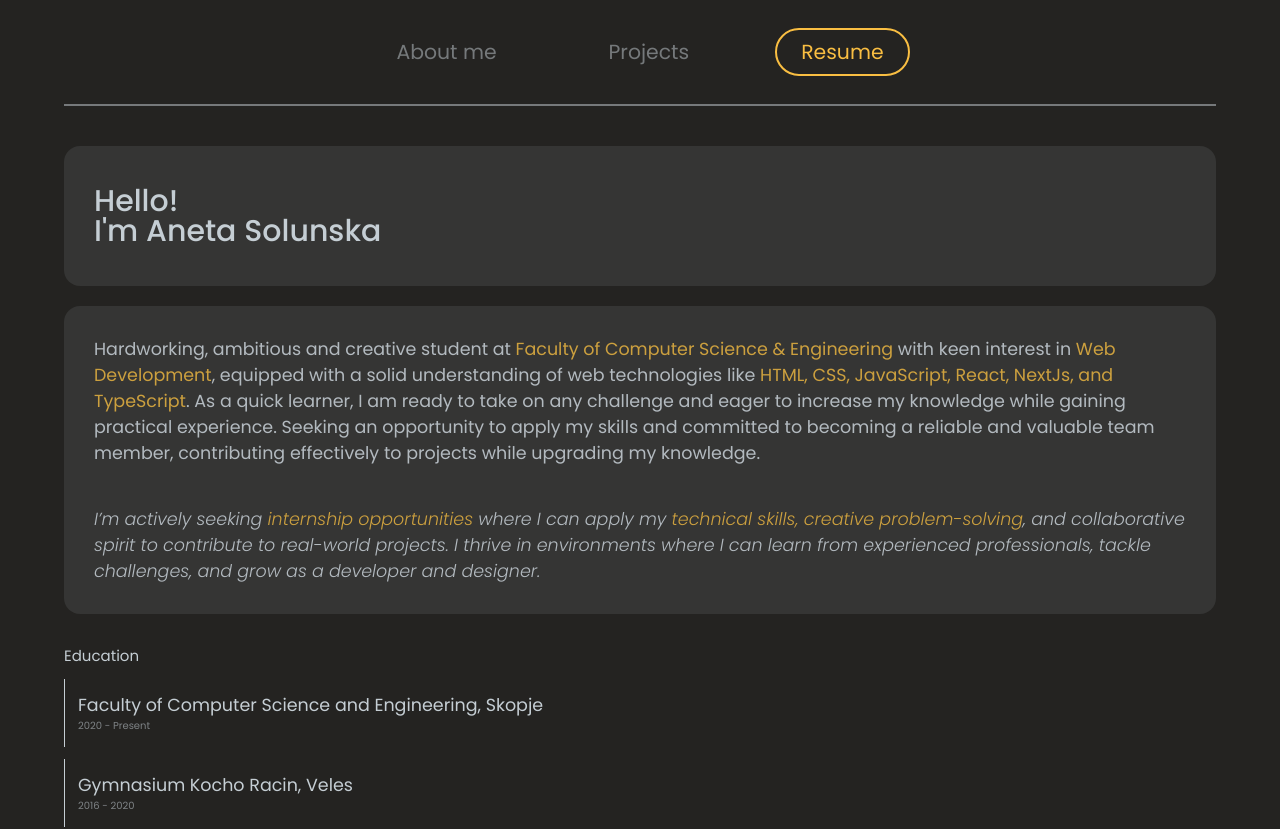
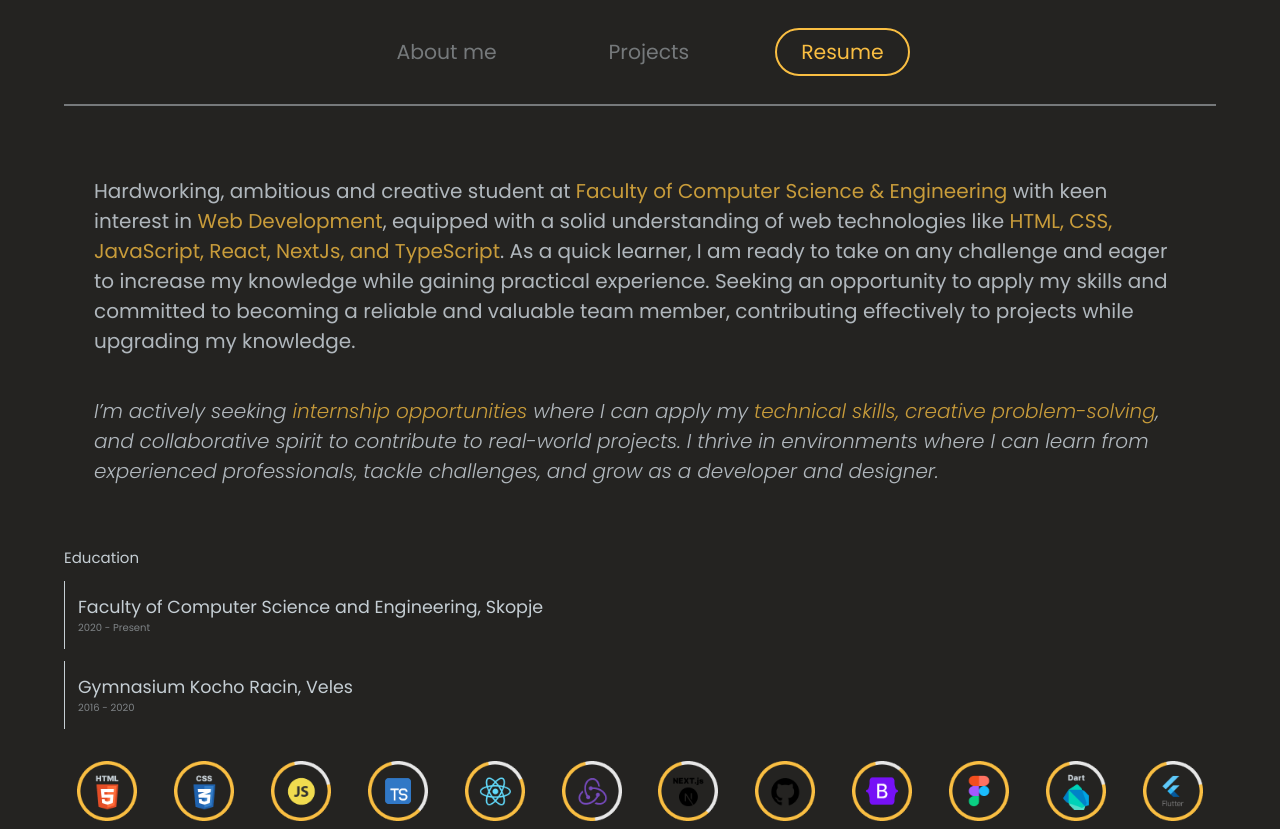
Before and after one commit to Solunska/Portfolio, a React (Vite) app: page /resume in a window 1280 px wide. Shown: the top 829 px of the page. Built offline with nearby package versions, Linux system fonts and the light colour scheme.

Commit message:
adjusted layout and deployed

```diff
--- a/src/components/Resume/Content.jsx
+++ b/src/components/Resume/Content.jsx
@@ -49,13 +49,13 @@ export default function Content() {
 
     return <div className={styles.resume_container}>
         <div className={styles.resume_introduction}>
-            <motion.div
+            {/* <motion.div
                 initial={{ opacity: 0, x: -50 }}
                 animate={{ opacity: 1, x: 0 }}
                 exit={{ opacity: 0, x: -50 }}
                 transition={{ type: 'spring', stiffness: 50 }}>
                 <Introduction className={styles.introduction} hiddenParagraph={true} />
-            </motion.div>
+            </motion.div> */}
 
             <motion.div
                 className={styles.infoContainer}
--- a/src/components/Resume/Content.module.css
+++ b/src/components/Resume/Content.module.css
@@ -6,7 +6,7 @@
 }
 
 .resume_introduction {
-    width: 50%;
+    width:40%;
     margin-left: 10em;
     display: flex;
     flex-direction: column;
@@ -19,7 +19,7 @@
 }
 
 .infoContainer {
-    background-color: #353534;
+    /* background-color: #353534; */
     padding: 3em;
     border-radius: 1rem;
     display: flex;
@@ -30,7 +30,7 @@
 }
 
 .education_and_skills_container {
-    width: 35%;
+    width: 45%;
     margin-right: 10em;
     display: flex;
     flex-direction: column;
@@ -45,7 +45,7 @@
 }
 
 .resume_content {
-    font-size: 1.75em;
+    font-size: 2em;
     color: #c5ced4de;
     font-weight: 400;
 }
```
